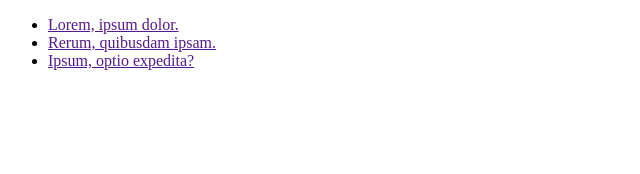
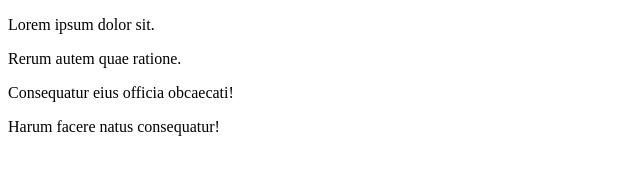
Before and after one commit to fatmatopal/project1, a plain HTML site: page loginform.html in a window 1280 px wide. Shown: the whole page, without its empty margins (0-640 px from the left). Drawn offline with Linux system fonts and the light colour scheme.

Commit message:
paraglar eklendi

```diff
--- a/loginform.html
+++ b/loginform.html
@@ -7,10 +7,9 @@
     <title>Document</title>
 </head>
 <body>
-    <ul>
-        <li><a href="">Lorem, ipsum dolor.</a></li>
-        <li><a href="">Rerum, quibusdam ipsam.</a></li>
-        <li><a href="">Ipsum, optio expedita?</a></li>
-    </ul>
+    <p>Lorem ipsum dolor sit.</p>
+    <p>Rerum autem quae ratione.</p>
+    <p>Consequatur eius officia obcaecati!</p>
+    <p>Harum facere natus consequatur!</p>
 </body>
 </html>
```
